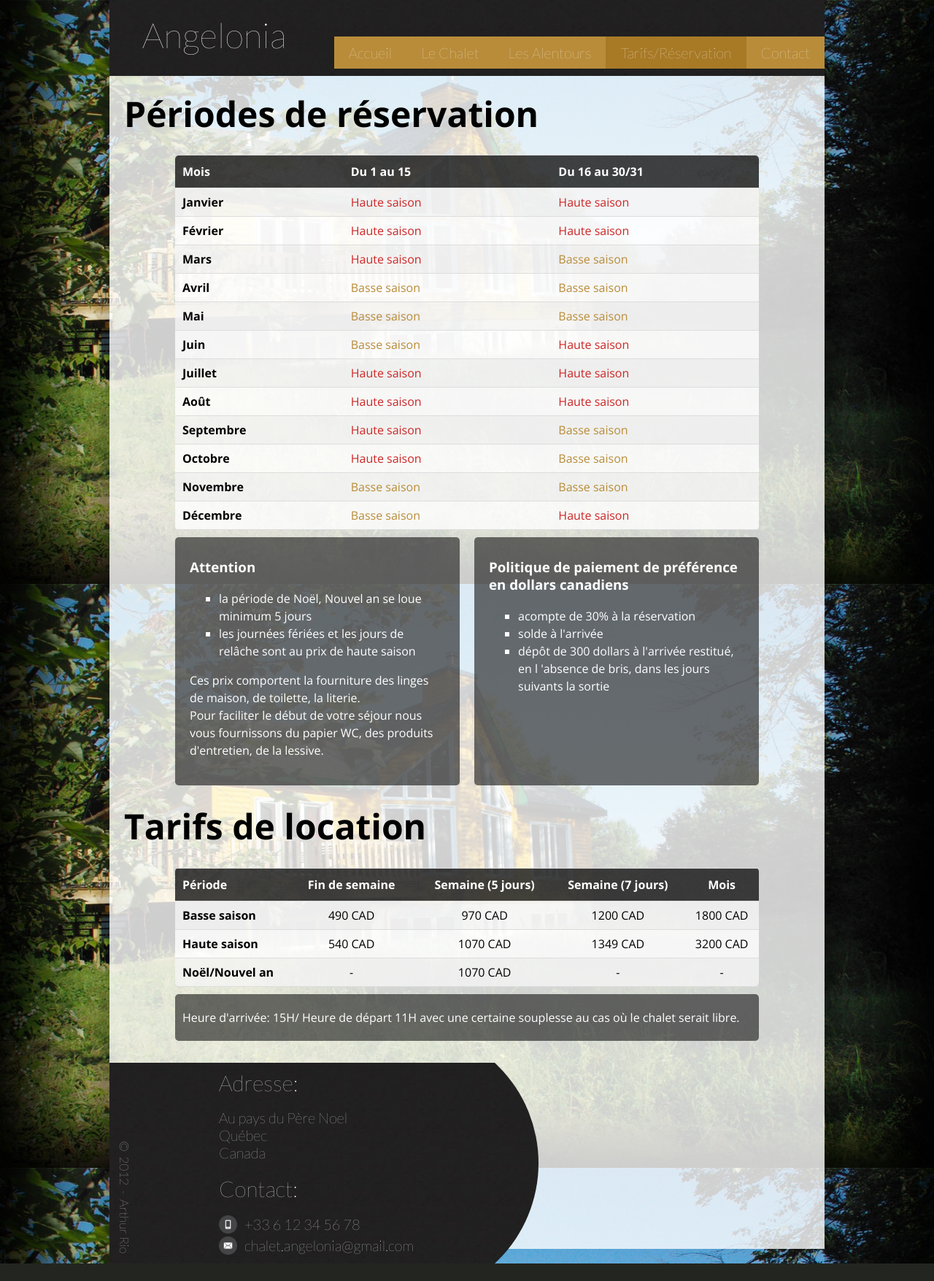
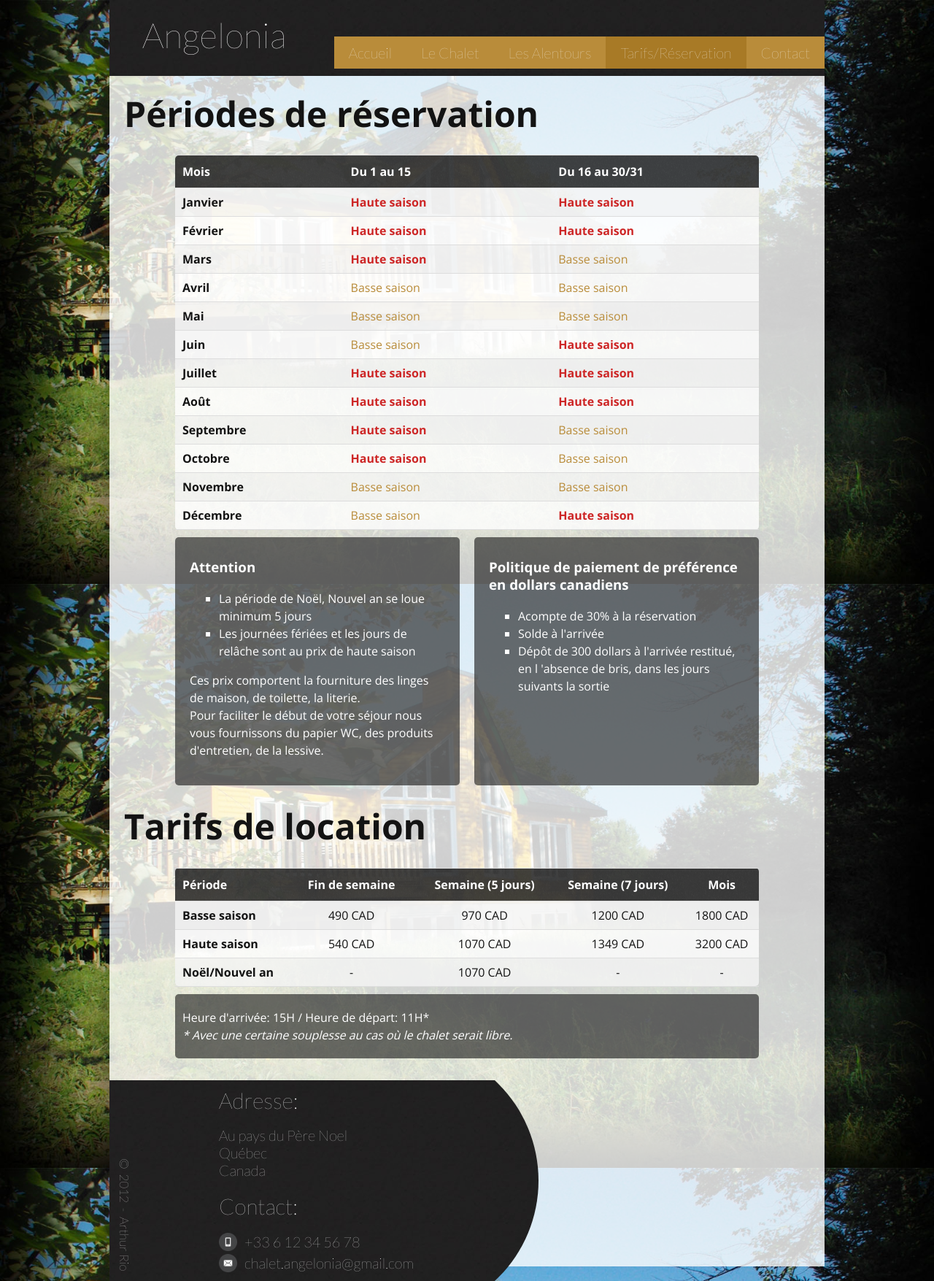
Before and after one commit to arthurio/angelonia, a Django app: page /pricing in a window 1280 px wide. Shown: the whole page at 73% size. Before the commit the page ends 1731 px from the top, so only its background shows below. Run offline with Django 3.2, Linux system fonts and the light colour scheme; parts of the project's set-up code (start-up, migrations or seed data) failed here and were passed over; some libraries are stand-ins or nearby versions; some web fonts are replaced.

Commit message:
css changes

```diff
--- a/angelonia/static/css/style.css
+++ b/angelonia/static/css/style.css
@@ -61,7 +61,7 @@ a {
 
 
 .paragraph {
-    color: white;
+    color: #FFF;
     width: 350px;
     border-radius: 5px;
     padding: 10px 20px;
@@ -198,6 +198,7 @@ table th, table td {
 
 td.hs {
     color: #CD2626;
+    font-weight: bold;
 }
 
 td.bs {
@@ -384,7 +385,7 @@ table tr:hover td {
 }
 
 .midd {
-    color: #000;
+    color: #131313;
     width: 980px;
     padding: 100px 0 0 0;
     position: relative;
@@ -649,7 +650,9 @@ div.footer a:hover {
     list-style: square;
 }
 
-
+#pricing .dates .paragraph p {
+    margin: 0;
+}
 
 /* GALLERIA */
 .galleria {
--- a/angelonia/templates/pricing.html
+++ b/angelonia/templates/pricing.html
@@ -80,17 +80,17 @@
         <div class="paragraph float">
             <h3>Attention</h3>
             <ul>
-                <li>la période de Noël, Nouvel an se loue minimum 5 jours</li>
-                <li>les journées fériées et les jours de relâche sont au prix de haute saison</li>
+                <li>La période de Noël, Nouvel an se loue minimum 5 jours</li>
+                <li>Les journées fériées et les jours de relâche sont au prix de haute saison</li>
             </ul>
             <p>Ces prix comportent la fourniture des linges de maison, de toilette, la literie.<br/>Pour faciliter le début de votre séjour nous vous fournissons du papier WC, des produits d'entretien, de la lessive.</p>
         </div>
         <div class="paragraph float-right">
             <h3>Politique de paiement de préférence en dollars canadiens</h3>
             <ul>
-                <li>acompte de 30% à la réservation</li>
-                <li>solde à l'arrivée</li>
-                <li>dépôt de 300 dollars à l'arrivée restitué, en l 'absence de bris, dans les jours suivants la sortie</li>
+                <li>Acompte de 30% à la réservation</li>
+                <li>Solde à l'arrivée</li>
+                <li>Dépôt de 300 dollars à l'arrivée restitué, en l 'absence de bris, dans les jours suivants la sortie</li>
             </ul>
         </div>
     </div>
@@ -132,7 +132,10 @@
         </table>
 
         <div class="dates">
-            <div class="paragraph full">Heure d'arrivée: 15H/ Heure de départ 11H avec une certaine souplesse au cas où le chalet serait libre.</div>
+            <div class="paragraph full">
+                <p>Heure d'arrivée: 15H / Heure de départ: 11H*</p>
+                <p><i>* Avec une certaine souplesse au cas où le chalet serait libre.</i></p>
+            </div>
         </div>
     </div>
 </div>
```
